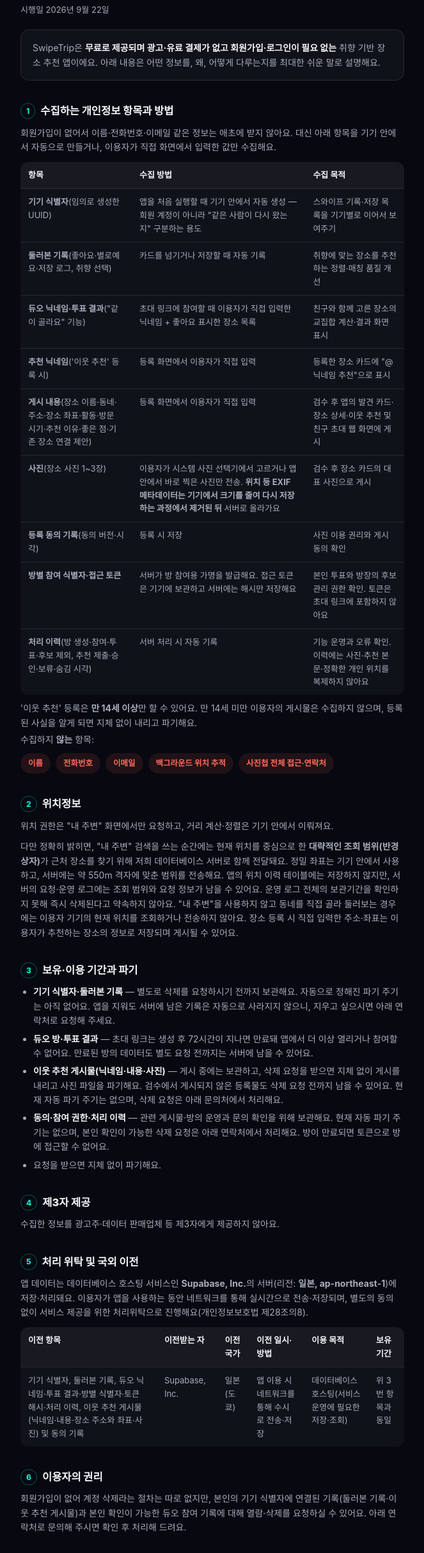
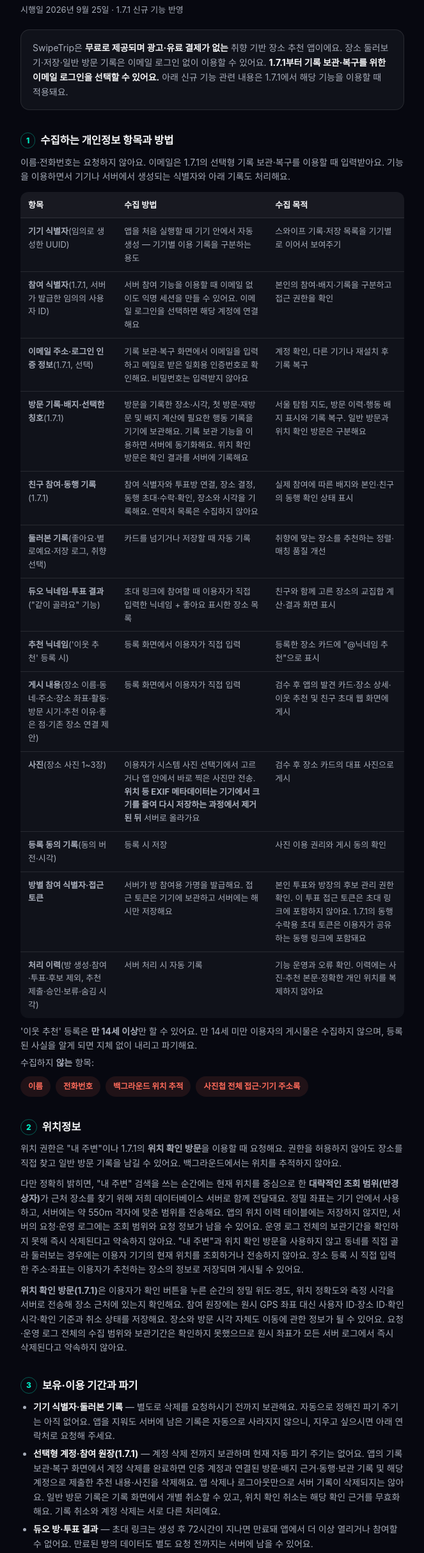
Before and after one commit to ttlettle011-afk/swipetrip-share, a plain HTML site: page privacy/index.html in a window 1280 px wide. Shown: the part 108-2535 px from the top of the page at 64% size, without its empty margins (308-971 px from the left). Drawn offline with Linux system fonts and the light colour scheme.

Commit message:
deploy: approved SwipeTrip static assets

```diff
--- a/privacy/index.html
+++ b/privacy/index.html
@@ -77,25 +77,27 @@
 <div class="wrap">
   <div class="kicker">SwipeTrip · 개인정보</div>
   <h1>개인정보 처리방침</h1>
-  <div class="meta">시행일 2026년 9월 22일</div>
+  <div class="meta">시행일 2026년 9월 25일 · 1.7.1 신규 기능 반영</div>
 
   <div class="lead">
-    SwipeTrip은 <b>무료로 제공되며 광고·유료 결제가 없고 회원가입·로그인이 필요 없는</b> 취향 기반
-    장소 추천 앱이에요. 아래 내용은 어떤 정보를, 왜, 어떻게 다루는지를 최대한 쉬운 말로 설명해요.
+    SwipeTrip은 <b>무료로 제공되며 광고·유료 결제가 없는</b> 취향 기반 장소 추천 앱이에요.
+    장소 둘러보기·저장·일반 방문 기록은 이메일 로그인 없이 이용할 수 있어요. <b>1.7.1부터 기록 보관·복구를 위한 이메일 로그인을 선택할 수 있어요.</b> 아래 신규 기능 관련 내용은 1.7.1에서 해당 기능을 이용할 때 적용돼요.
   </div>
 
   <section>
     <h2><span class="n">1</span> 수집하는 개인정보 항목과 방법</h2>
-    <p>회원가입이 없어서 이름·전화번호·이메일 같은 정보는 애초에 받지 않아요. 대신 아래 항목을
-      기기 안에서 자동으로 만들거나, 이용자가 직접 화면에서 입력한 값만 수집해요.</p>
+    <p>이름·전화번호는 요청하지 않아요. 이메일은 1.7.1의 선택형 기록 보관·복구를 이용할 때 입력받아요. 기능을 이용하면서 기기나 서버에서 생성되는 식별자와 아래 기록도 처리해요.</p>
     <table>
       <tr><th>항목</th><th>수집 방법</th><th>수집 목적</th></tr>
       <tr>
         <td><b>기기 식별자</b>(임의로 생성한 UUID)</td>
-        <td>앱을 처음 실행할 때 기기 안에서 자동 생성 — 회원 계정이 아니라 "같은 사람이 다시
-          왔는지" 구분하는 용도</td>
+        <td>앱을 처음 실행할 때 기기 안에서 자동 생성 — 기기별 이용 기록을 구분하는 용도</td>
         <td>스와이프 기록·저장 목록을 기기별로 이어서 보여주기</td>
       </tr>
+      <tr><td><b>참여 식별자</b>(1.7.1, 서버가 발급한 임의의 사용자 ID)</td><td>서버 참여 기능을 이용할 때 이메일 없이도 익명 세션을 만들 수 있어요. 이메일 로그인을 선택하면 해당 계정에 연결해요</td><td>본인의 참여·배지·기록을 구분하고 접근 권한을 확인</td></tr>
+      <tr><td><b>이메일 주소·로그인 인증 정보</b>(1.7.1, 선택)</td><td>기록 보관·복구 화면에서 이메일을 입력하고 메일로 받은 일회용 인증번호로 확인해요. 비밀번호는 입력받지 않아요</td><td>계정 확인, 다른 기기나 재설치 후 기록 복구</td></tr>
+      <tr><td><b>방문 기록·배지·선택한 칭호</b>(1.7.1)</td><td>방문을 기록한 장소·시각, 첫 방문·재방문 및 배지 계산에 필요한 행동 기록을 기기에 보관해요. 기록 보관 기능을 이용하면 서버에 동기화해요. 위치 확인 방문은 확인 결과를 서버에 기록해요</td><td>서울 탐험 지도, 방문 이력·행동 배지 표시와 기록 복구. 일반 방문과 위치 확인 방문은 구분해요</td></tr>
+      <tr><td><b>친구 참여·동행 기록</b>(1.7.1)</td><td>참여 식별자와 투표방 연결, 장소 결정, 동행 초대·수락·확인, 장소와 시각을 기록해요. 연락처 목록은 수집하지 않아요</td><td>실제 참여에 따른 배지와 본인·친구의 동행 확인 상태 표시</td></tr>
       <tr>
         <td><b>둘러본 기록</b>(좋아요·별로예요·저장 로그, 취향 선택)</td>
         <td>카드를 넘기거나 저장할 때 자동 기록</td>
@@ -110,7 +112,7 @@
       <tr><td><b>게시 내용</b>(장소 이름·동네·주소·장소 좌표·활동·방문 시기·추천 이유·좋은 점·기존 장소 연결 제안)</td><td>등록 화면에서 이용자가 직접 입력</td><td>검수 후 앱의 발견 카드·장소 상세·이웃 추천 및 친구 초대 웹 화면에 게시</td></tr>
       <tr><td><b>사진</b>(장소 사진 1~3장)</td><td>이용자가 시스템 사진 선택기에서 고르거나 앱 안에서 바로 찍은 사진만 전송. <b>위치 등 EXIF 메타데이터는 기기에서 크기를 줄여 다시 저장하는 과정에서 제거된 뒤</b> 서버로 올라가요</td><td>검수 후 장소 카드의 대표 사진으로 게시</td></tr>
       <tr><td><b>등록 동의 기록</b>(동의 버전·시각)</td><td>등록 시 저장</td><td>사진 이용 권리와 게시 동의 확인</td></tr>
-      <tr><td><b>방별 참여 식별자·접근 토큰</b></td><td>서버가 방 참여용 가명을 발급해요. 접근 토큰은 기기에 보관하고 서버에는 해시만 저장해요</td><td>본인 투표와 방장의 후보 관리 권한 확인. 토큰은 초대 링크에 포함하지 않아요</td></tr>
+      <tr><td><b>방별 참여 식별자·접근 토큰</b></td><td>서버가 방 참여용 가명을 발급해요. 접근 토큰은 기기에 보관하고 서버에는 해시만 저장해요</td><td>본인 투표와 방장의 후보 관리 권한 확인. 이 투표 접근 토큰은 초대 링크에 포함하지 않아요. 1.7.1의 동행 수락용 초대 토큰은 이용자가 공유하는 동행 링크에 포함돼요</td></tr>
       <tr><td><b>처리 이력</b>(방 생성·참여·투표·후보 제외, 추천 제출·승인·보류·숨김 시각)</td><td>서버 처리 시 자동 기록</td><td>기능 운영과 오류 확인. 이력에는 사진·추천 본문·정확한 개인 위치를 복제하지 않아요</td></tr>
     </table>
     <p>'이웃 추천' 등록은 <b>만 14세 이상</b>만 할 수 있어요. 만 14세 미만 이용자의 게시물은 수집하지 않으며, 등록된 사실을 알게 되면 지체 없이 내리고 파기해요.</p>
@@ -118,19 +120,18 @@
     <div class="noBox">
       <span class="noPill">이름</span>
       <span class="noPill">전화번호</span>
-      <span class="noPill">이메일</span>
       <span class="noPill">백그라운드 위치 추적</span>
-      <span class="noPill">사진첩 전체 접근·연락처</span>
+      <span class="noPill">사진첩 전체 접근·기기 주소록</span>
     </div>
   </section>
 
   <section>
     <h2><span class="n">2</span> 위치정보</h2>
-    <p>위치 권한은 "내 주변" 화면에서만 요청하고, 거리 계산·정렬은 기기 안에서 이뤄져요.</p>
+    <p>위치 권한은 "내 주변"이나 1.7.1의 <b>위치 확인 방문</b>을 이용할 때 요청해요. 권한을 허용하지 않아도 장소를 직접 찾고 일반 방문 기록을 남길 수 있어요. 백그라운드에서는 위치를 추적하지 않아요.</p>
     <p>다만 정확히 밝히면, "내 주변" 검색을 쓰는 순간에는 현재 위치를 중심으로 한
       <b>대략적인 조회 범위(반경 상자)</b>가 근처 장소를 찾기 위해 저희 데이터베이스 서버로
-      함께 전달돼요. 정밀 좌표는 기기 안에서 사용하고, 서버에는 약 550m 격자에 맞춘 범위를 전송해요. 앱의 위치 이력 테이블에는 저장하지 않지만, 서버의 요청·운영 로그에는 조회 범위와 요청 정보가 남을 수 있어요. 운영 로그 전체의 보관기간을 확인하지 못해 즉시 삭제된다고 약속하지 않아요. "내 주변"을 사용하지 않고 동네를 직접 골라
-      둘러보는 경우에는 이용자 기기의 현재 위치를 조회하거나 전송하지 않아요. 장소 등록 시 직접 입력한 주소·좌표는 이용자가 추천하는 장소의 정보로 저장되며 게시될 수 있어요.</p>
+      함께 전달돼요. 정밀 좌표는 기기 안에서 사용하고, 서버에는 약 550m 격자에 맞춘 범위를 전송해요. 앱의 위치 이력 테이블에는 저장하지 않지만, 서버의 요청·운영 로그에는 조회 범위와 요청 정보가 남을 수 있어요. 운영 로그 전체의 보관기간을 확인하지 못해 즉시 삭제된다고 약속하지 않아요. "내 주변"과 위치 확인 방문을 사용하지 않고 동네를 직접 골라 둘러보는 경우에는 이용자 기기의 현재 위치를 조회하거나 전송하지 않아요. 장소 등록 시 직접 입력한 주소·좌표는 이용자가 추천하는 장소의 정보로 저장되며 게시될 수 있어요.</p>
+    <p><b>위치 확인 방문(1.7.1)</b>은 이용자가 확인 버튼을 누른 순간의 정밀 위도·경도, 위치 정확도와 측정 시각을 서버로 전송해 장소 근처에 있는지 확인해요. 참여 원장에는 원시 GPS 좌표 대신 사용자 ID·장소 ID·확인 시각·확인 기준과 취소 상태를 저장해요. 장소와 방문 시각 자체도 이동에 관한 정보가 될 수 있어요. 요청·운영 로그 전체의 수집 범위와 보관기간은 확인하지 못했으므로 원시 좌표가 모든 서버 로그에서 즉시 삭제된다고 약속하지 않아요.</p>
   </section>
 
   <section>
@@ -139,6 +140,7 @@
       <li><b>기기 식별자·둘러본 기록</b> — 별도로 삭제를 요청하시기 전까지 보관해요. 자동으로
         정해진 파기 주기는 아직 없어요. 앱을 지워도 서버에 남은 기록은 자동으로 사라지지
         않으니, 지우고 싶으시면 아래 연락처로 요청해 주세요.</li>
+      <li><b>선택형 계정·참여 원장(1.7.1)</b> — 계정 삭제 전까지 보관하며 현재 자동 파기 주기는 없어요. 앱의 기록 보관·복구 화면에서 계정 삭제를 완료하면 인증 계정과 연결된 방문·배지 근거·동행·보관 기록 및 해당 계정으로 제출한 추천 내용·사진을 삭제해요. 앱 삭제나 로그아웃만으로 서버 기록이 삭제되지는 않아요. 일반 방문 기록은 기록 화면에서 개별 취소할 수 있고, 위치 확인 취소는 해당 확인 근거를 무효화해요. 기록 취소와 계정 삭제는 서로 다른 처리예요.</li>
       <li><b>듀오 방·투표 결과</b> — 초대 링크는 생성 후 72시간이 지나면 만료돼 앱에서 더
         이상 열리거나 참여할 수 없어요. 만료된 방의 데이터도 별도 요청 전까지는 서버에 남을
         수 있어요.</li>
@@ -151,7 +153,7 @@
 
   <section>
     <h2><span class="n">4</span> 제3자 제공</h2>
-    <p>수집한 정보를 광고주·데이터 판매업체 등 제3자에게 제공하지 않아요.</p>
+    <p>수집한 정보를 광고주·데이터 판매업체에 판매하거나 광고 목적으로 제공하지 않아요. 배지 모음은 기본적으로 본인에게만 보여요. 이용자가 배지와 공유 대상을 직접 선택하면 선택한 배지가 외부 앱의 공유 화면으로 전달돼요. 배지 공유 카드에는 방문 장소·날짜·친구 정보를 자동으로 넣지 않아요. 공개 추천 게시물과 투표·동행방 참여 정보는 위에 안내한 기능의 공개 범위에 따라 보여요.</p>
   </section>
 
   <section>
@@ -163,11 +165,11 @@
     <table>
       <tr><th>이전 항목</th><th>이전받는 자</th><th>이전 국가</th><th>이전 일시·방법</th><th>이용 목적</th><th>보유 기간</th></tr>
       <tr>
-        <td>기기 식별자, 둘러본 기록, 듀오 닉네임·투표 결과·방별 식별자·토큰 해시·처리 이력, 이웃 추천 게시물(닉네임·내용·장소 주소와 좌표·사진) 및 동의 기록</td>
+        <td>기기 식별자, 둘러본 기록, 듀오 닉네임·투표 결과·방별 식별자·토큰 해시·처리 이력, 이웃 추천 게시물(닉네임·내용·장소 주소와 좌표·사진) 및 동의 기록. 1.7.1의 참여 식별자, 선택형 이메일 인증 정보, 방문·배지·선택 칭호·동행·보관 기록, 위치 확인 요청 시 정밀 위치·정확도·측정 시각</td>
         <td>Supabase, Inc.</td>
         <td>일본(도쿄)</td>
         <td>앱 이용 시 네트워크를 통해 수시로 전송·저장</td>
-        <td>데이터베이스 호스팅(서비스 운영에 필요한 저장·조회)</td>
+        <td>데이터베이스 호스팅·인증·사진 저장(서비스 운영에 필요한 처리·조회)</td>
         <td>위 3번 항목과 동일</td>
       </tr>
     </table>
@@ -175,9 +177,7 @@
 
   <section>
     <h2><span class="n">6</span> 이용자의 권리</h2>
-    <p>회원가입이 없어 계정 삭제라는 절차는 따로 없지만, 본인의 기기 식별자에 연결된
-      기록(둘러본 기록·이웃 추천 게시물)과 본인 확인이 가능한 듀오 참여 기록에 대해 열람·삭제를 요청하실 수 있어요. 아래 연락처로
-      문의해 주시면 확인 후 처리해 드려요.</p>
+    <p>1.7.1의 선택형 계정은 앱의 기록 보관·복구 화면에서 삭제할 수 있어요. 계정 삭제는 인증 계정·참여 원장과 해당 계정에 연결된 추천 내용·사진을 삭제해요. 이메일을 연결하지 않은 참여 계정도 같은 화면에서 삭제할 수 있어요. 계정에 연결되지 않은 과거 기기 식별자의 둘러본 기록·추천 게시물과 다른 참여자가 함께 이용하는 기존 투표방 전체를 일괄 삭제하지는 않아요. 본인 확인이 필요한 과거 기록·게시물의 열람·삭제는 아래 연락처로 요청해 주세요. 이메일 계정을 사용하지 않는 경우에도 본인 확인이 가능한 기록의 열람·삭제를 요청할 수 있어요. 문의 내용을 확인한 뒤 처리해 드려요.</p>
   </section>
 
   <section>
@@ -196,8 +196,8 @@
 
   <footer>
     본 방침은 서비스 변경에 따라 갱신될 수 있으며, 변경 시 이 페이지에 다시 게시해요.
-    시행일: 2026-09-22<br />
-    변경 이력: 2026-09-22 — 장소 등록·동의 기록, 친구 초대 웹의 게시 범위, 방별 접근 권한과 처리 이력 반영 · 2026-09-14 — '이웃 추천'(닉네임·게시 내용·사진) 수집 항목 추가 · 2026-09-04 최초 시행.
+    시행일: 2026-09-25<br />
+    변경 이력: 2026-09-25 — 1.7.1 선택형 이메일 계정·참여 식별자·방문 및 동행 배지·선택 공유·위치 확인 전송·계정 삭제 범위 반영 · 2026-09-22 — 장소 등록·동의 기록, 친구 초대 웹의 게시 범위, 방별 접근 권한과 처리 이력 반영 · 2026-09-14 — '이웃 추천'(닉네임·게시 내용·사진) 수집 항목 추가 · 2026-09-04 최초 시행.
   </footer>
 </div>
 </body>
```
